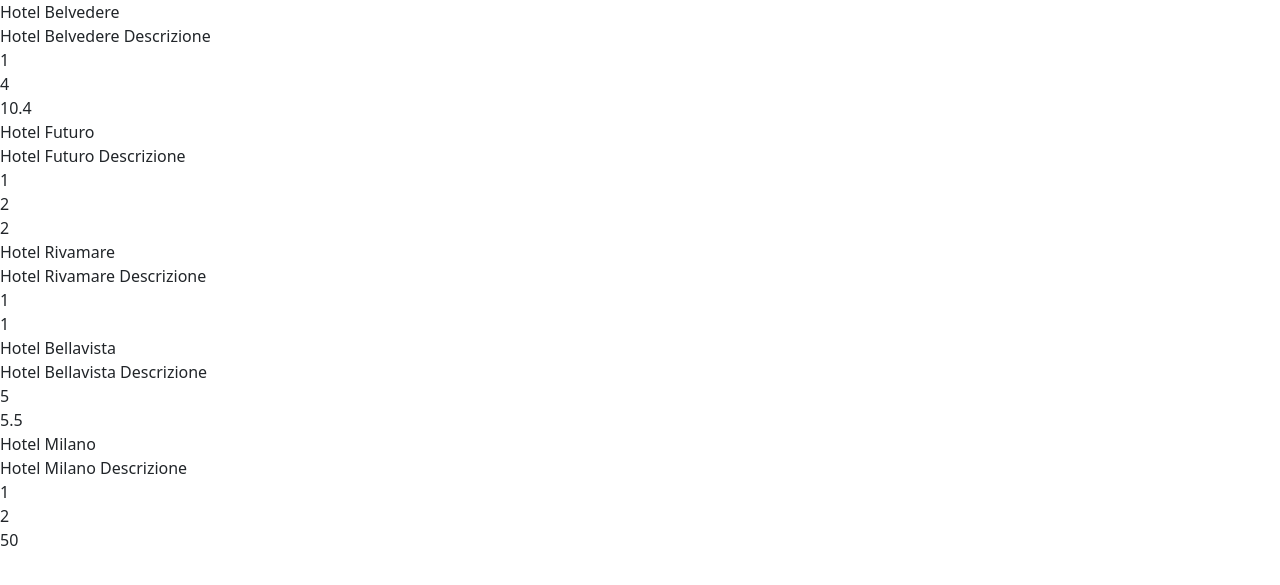
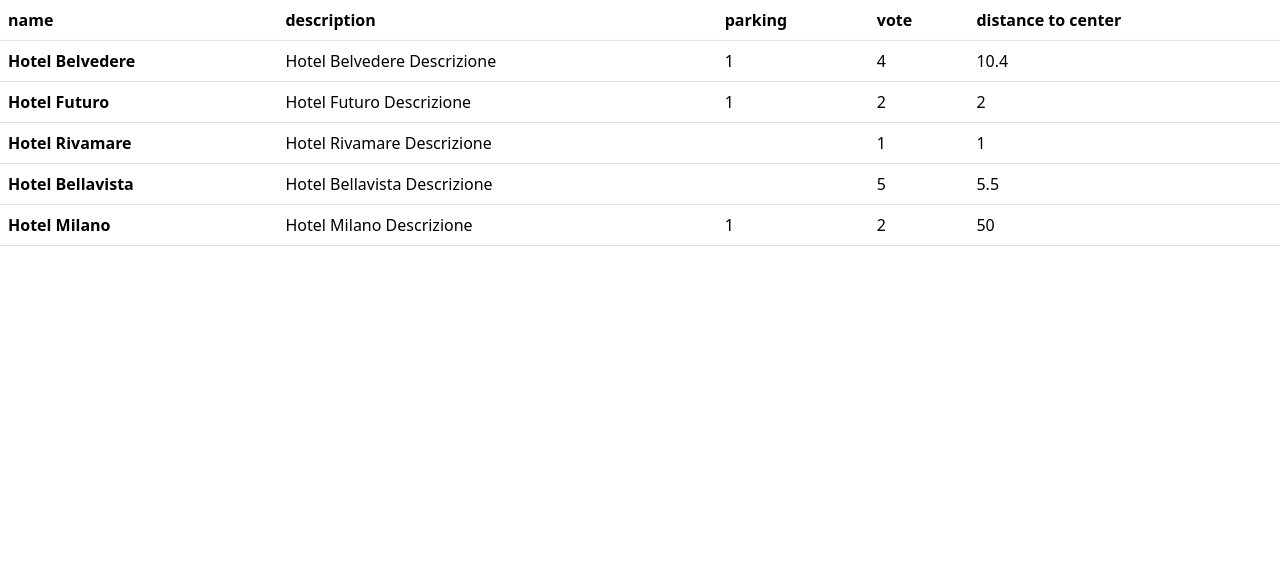
Before and after one commit to pietrocruciata/php-hotel, a PHP site: page / in a window 1280 px wide. Shown: the top 585 px of the page. Run offline with PHP 8.4, Linux system fonts and the light colour scheme.

Commit message:
create a table

```diff
--- a/index.php
+++ b/index.php
@@ -40,13 +40,6 @@ $hotels = [
 
 ];
 
-for ($i = 0; $i < count($hotels); $i++) {
-    $hotel = $hotels[$i];
-    $name = $hotel['name'];
-    $description = $hotel['description'];
-    $parking = $hotel['parking'];
-    $vote = $hotel['vote'];
-    $distance_to_center = $hotel['distance_to_center'];
 
 ?>
 <!DOCTYPE html>
@@ -60,24 +53,51 @@ for ($i = 0; $i < count($hotels); $i++) {
 </head>
 
 <body>
-        <div>
+<table class="table">
+<thead>
+            <tr>
+                <th scope="col">name</th>
+                <th scope="col">description</th>
+                <th scope="col">parking</th>
+                <th scope="col">vote</th>
+                <th scope="col">distance to center</th>
+            </tr>
+        </thead>
+        <?php
+        for ($i = 0; $i < count($hotels); $i++) {
+            $hotel = $hotels[$i];
+            $name = $hotel['name'];
+            $description = $hotel['description'];
+            $parking = $hotel['parking'];
+            $vote = $hotel['vote'];
+            $distance_to_center = $hotel['distance_to_center'];
+        ?>
+
+
+            <tbody>
+                <tr>
+                    <th scope="row">
                         <?php echo $name ?>
-        </div>
-        <div>
+                    </th>
+                    <td>
                         <?php echo $description ?>
-        </div>
-        <div>
+                    </td>
+                    <td>
                         <?php echo $parking ?>
-        </div>
-        <div>
+                    </td>
+                    <td>
                         <?php echo $vote ?>
-        </div>
-        <div>
+                    </td>
+                    <td>
                         <?php echo $distance_to_center ?>
-        </div>
+                    </td>
+                </tr>
+
+            </tbody>
+            <?php
+        }
+        ?>
+    </table>
 </body>
 
 </html>
-
-<?php
-}
```
Lines whose indentation alone changed are shown as unchanged.
